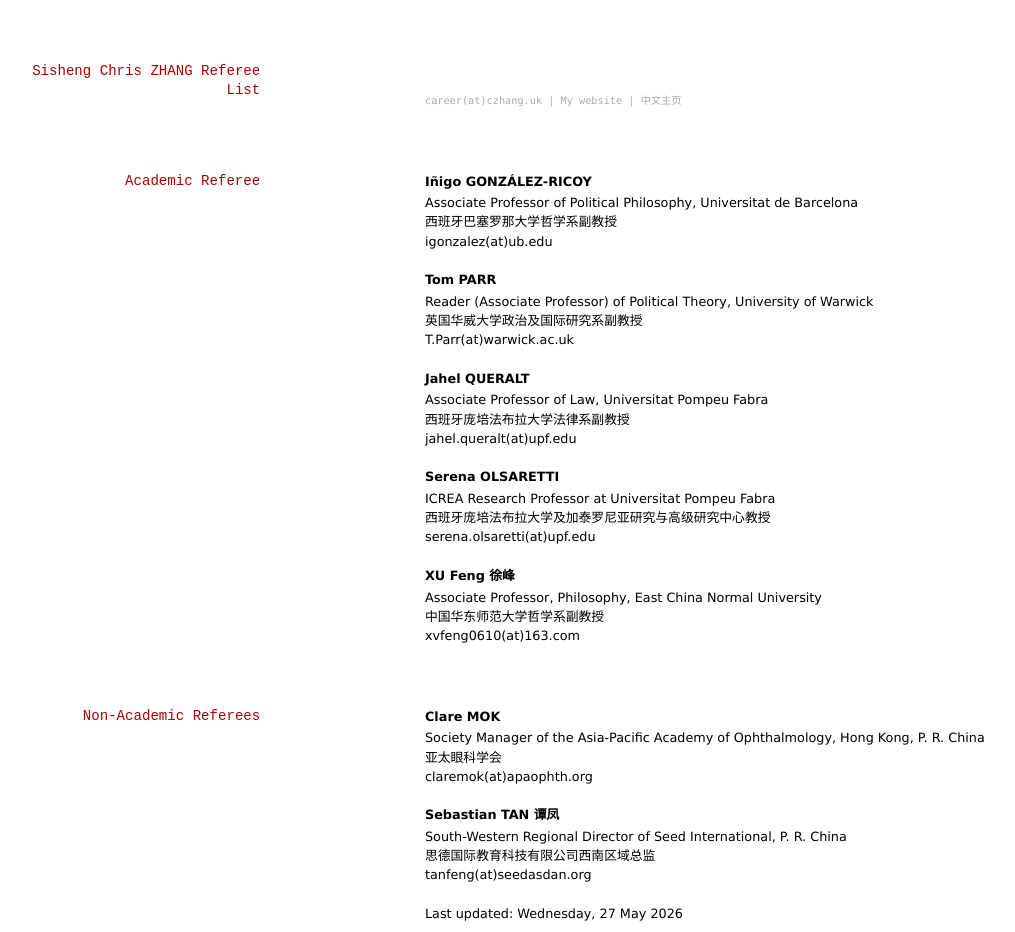
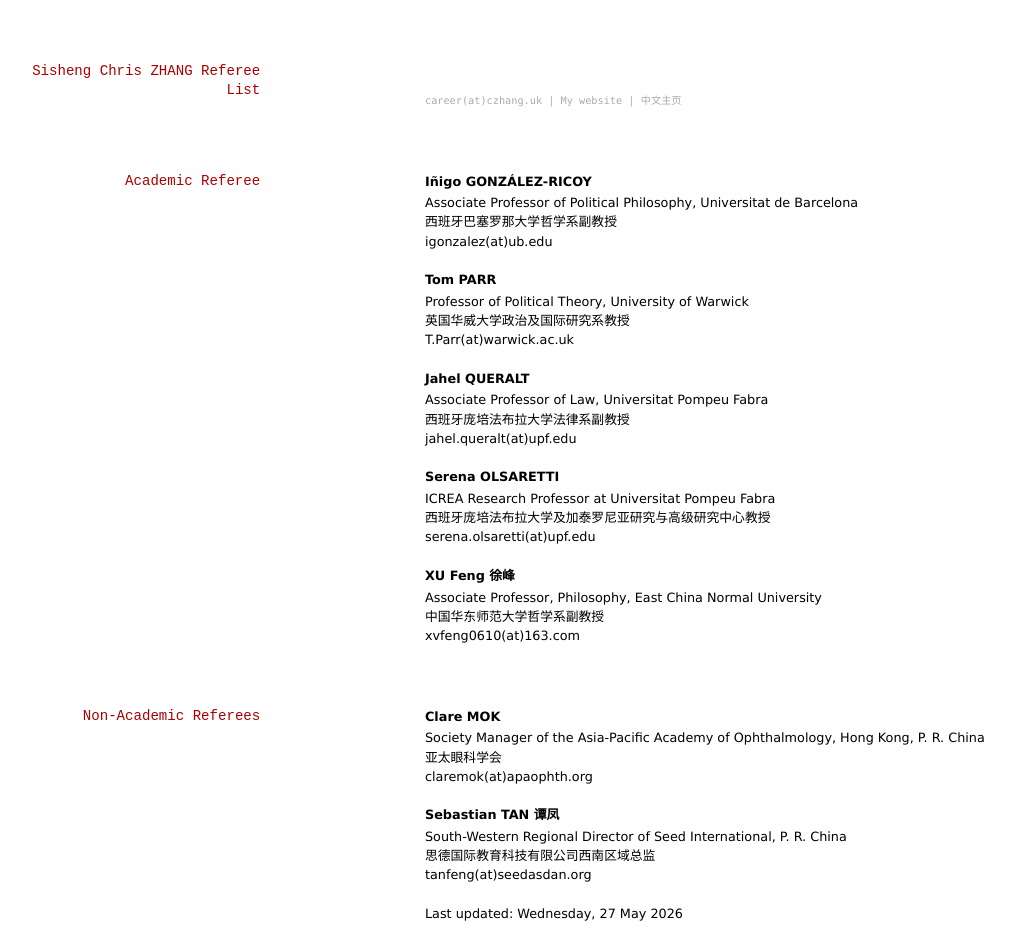
Before and after one commit to kzssc/ref, a Jekyll site: the page built from index.md, in a window 1280 px wide. Shown: the whole page, without its empty margins (6-1021 px from the left). Built offline with Jekyll 4.4.1, drawn with Linux system fonts in a browser that asks for light colours.

Commit message:
Update index.md

```diff
--- a/index.md
+++ b/index.md
@@ -19,8 +19,8 @@ __Iñigo GONZÁLEZ-RICOY__
 - igonzalez(at)ub.edu
 
 __Tom PARR__
-- Reader (Associate Professor) of Political Theory, University of Warwick
-- 英国华威⼤学政治及国际研究系副教授
+- Professor of Political Theory, University of Warwick
+- 英国华威⼤学政治及国际研究系教授
 - T.Parr(at)warwick.ac.uk
 
 
```
